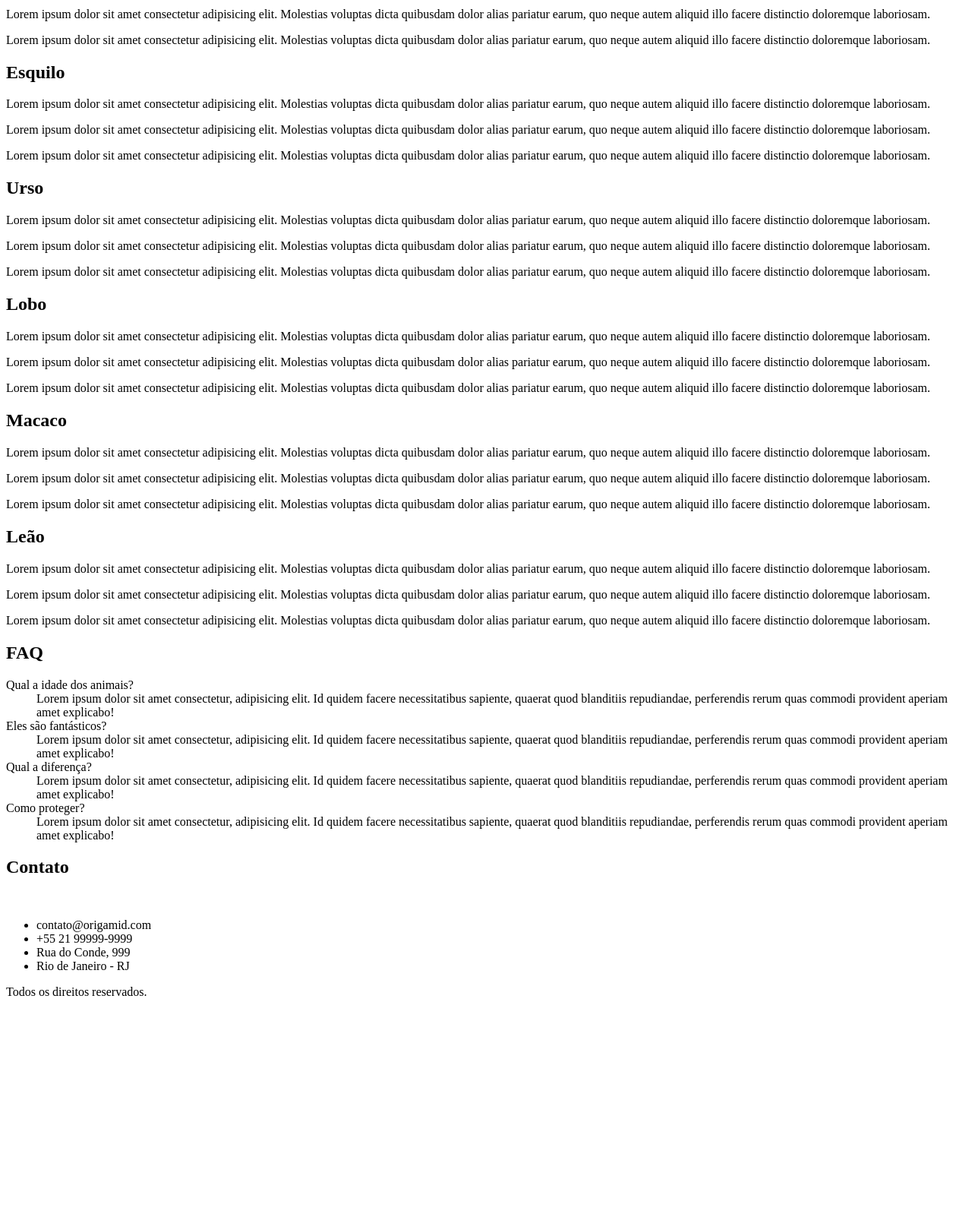
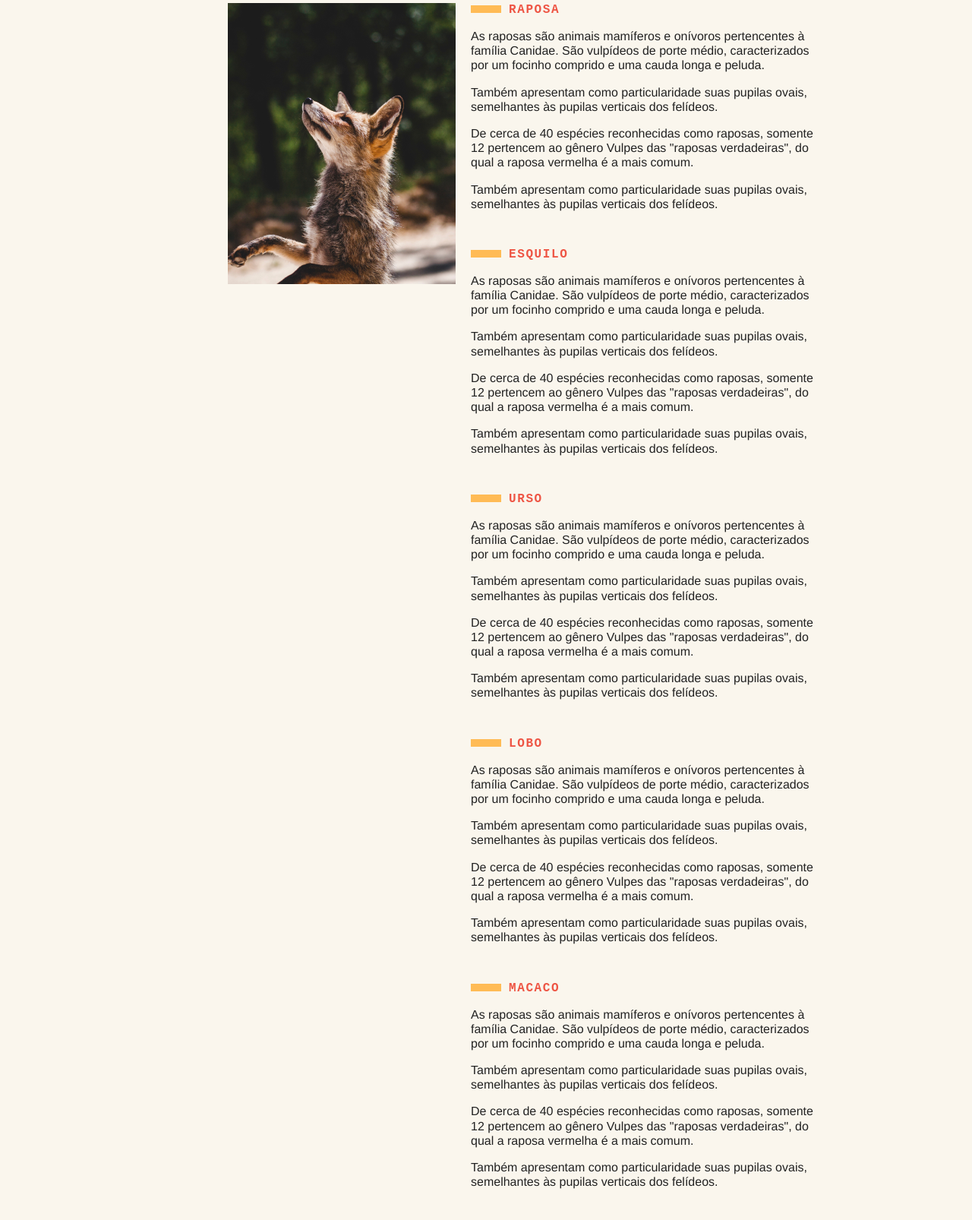
Before and after one commit to jrmaiafs/Animais-Fantasticos-2, a plain HTML site: page index.html in a window 1280 px wide. Shown: the part 354-1960 px from the top of the page at 76% size. Before the commit the page ends 1685 px from the top, so only its background shows below. Drawn offline with Linux system fonts and the light colour scheme.

Commit message:
add css styles to the project

```diff
--- a/css/style.css
+++ b/css/style.css
@@ -0,0 +1,220 @@
+body,
+h1,
+h2,
+ul,
+li,
+p,
+dd,
+dt,
+dl {
+  margin: 0px;
+  padding: 0px;
+}
+
+img {
+  display: block;
+  max-width: 100%;
+}
+
+ul {
+  list-style: none;
+}
+
+body {
+  background: #faf6ed;
+  color: #222;
+  -webkit-font-smoothing: antialiased;
+  display: grid;
+  grid-template-columns: 1fr 120px minmax(300px, 800px) 1fr;
+}
+
+.menu {
+  grid-column: 3 / 5;
+  margin-top: 2rem;
+  margin-bottom: 2rem;
+  background: #fb5;
+}
+
+.menu ul {
+  display: flex;
+  flex-wrap: wrap;
+  padding: 10px;
+}
+
+.menu li a {
+  display: block;
+  padding: 10px;
+  margin-right: 10px;
+  color: #222;
+  text-decoration: none;
+  font-family: "IBM Plex Mono", monospace;
+  font-weight: bold;
+  text-transform: uppercase;
+  font-size: 0.875rem;
+  letter-spacing: 0.1em;
+}
+
+.grid-section {
+  grid-column: 2 / 4;
+  width: 100%;
+  box-sizing: border-box;
+  padding: 10px;
+  display: grid;
+  grid-template-columns: 90px 300px 1fr;
+  grid-gap: 20px;
+  margin-bottom: 4rem;
+}
+
+.titulo {
+  font-family: "Playfair Display SC", georgia;
+  font-size: 6rem;
+  line-height: 1;
+  font-weight: 400;
+  margin-bottom: 1rem;
+  grid-column: 1 / 4;
+}
+
+.animais h2 {
+  font-family: "IBM Plex Mono", monospace;
+  font-size: 1rem;
+  text-transform: uppercase;
+  letter-spacing: 0.1em;
+  margin-bottom: 1rem;
+  color: #e54;
+}
+
+.animais h2::before {
+  content: "";
+  display: inline-block;
+  width: 40px;
+  height: 10px;
+  margin-right: 10px;
+  background: #fb5;
+}
+
+.animais p {
+  font-family: Helvetica, Arial;
+  line-height: 1.2;
+  margin-bottom: 1rem;
+}
+
+.animais-lista {
+  height: 370px;
+  overflow-y: scroll;
+  grid-column: 2;
+}
+
+.animais-lista::-webkit-scrollbar {
+  width: 18px;
+}
+
+.animais-lista::-webkit-scrollbar-thumb {
+  background: #fb5;
+  border-left: 4px solid #faf6ed;
+  border-right: 4px solid #faf6ed;
+}
+
+.animais-lista::-webkit-scrollbar-track {
+  background: #faf6ed;
+}
+
+.animais-descricao {
+  grid-column: 3;
+}
+
+.animais-descricao section {
+  margin-bottom: 3rem;
+}
+
+.faq-lista {
+  grid-column: 2 / 4;
+}
+
+.faq-lista dt {
+  font-family: "IBM Plex Mono", monospace;
+  font-weight: bold;
+  margin-top: 2rem;
+  margin-bottom: 0.5rem;
+  color: #e54;
+}
+
+.faq-lista dt::before {
+  content: "";
+  display: inline-block;
+  width: 20px;
+  height: 10px;
+  margin-right: 10px;
+  background: #fb5;
+}
+
+.faq-lista dd {
+  font-family: Helvetica, Arial;
+  margin-bottom: 0.5rem;
+  margin-left: 30px;
+}
+
+.mapa {
+  grid-column: 2;
+}
+
+.dados {
+  grid-column: 3;
+}
+
+.dados li {
+  margin-bottom: 1rem;
+  font-family: Helvetica, Arial;
+}
+
+.dados li::before {
+  content: "";
+  display: inline-block;
+  width: 20px;
+  height: 10px;
+  margin-right: 10px;
+  background: #fb5;
+}
+
+.copy {
+  grid-column: 3/5;
+  margin-bottom: 2rem;
+  background: #fb5;
+}
+
+.copy p {
+  padding: 20px;
+  font-family: "IBM Plex Mono", monospace;
+  font-weight: bold;
+}
+
+@media (max-width: 700px) {
+  body {
+    grid-template-columns: 1fr;
+  }
+  .menu,
+  .grid-section,
+  .copy {
+    grid-column: 1;
+  }
+  .grid-section {
+    grid-template-columns: 100px 1fr;
+    grid-gap: 10px;
+  }
+  .animais-lista {
+    grid-column: 1;
+  }
+  .faq-lista,
+  .dados,
+  .mapa {
+    grid-column: 1 / 3;
+  }
+  .grid-section h1 {
+    font-size: 3rem;
+  }
+  .menu {
+    margin-top: 0px;
+  }
+  .copy {
+    margin-bottom: 0px;
+  }
+}
--- a/index.html
+++ b/index.html
@@ -1,111 +1,223 @@
 <!DOCTYPE html>
-<html lang="en">
+<html lang="pt-BR">
   <head>
-    <meta charset="UTF-8" />
+    <meta charset="utf-8" />
     <meta http-equiv="X-UA-Compatible" content="IE=edge" />
-    <meta name="viewport" content="width=device-width, initial-scale=1.0" />
-    <title>Document</title>
+    <title>Animais Fantásticos</title>
+    <meta name="viewport" content="width=device-width, initial-scale=1" />
+    <link
+      href="https://fonts.googleapis.com/css?family=Playfair+Display+SC"
+      rel="stylesheet"
+    />
+    <link rel="stylesheet" type="text/css" href="css/style.css" />
   </head>
   <body>
-    <nav>
+    <nav class="menu">
       <ul>
         <li><a href="#animais">Animais</a></li>
         <li><a href="#faq">Faq</a></li>
         <li><a href="#contato">Contato</a></li>
-        <li><a href="#https://www.origamid.com/">Dev →</a></li>
+        <li><a href="https://www.origamid.com/">Dev →</a></li>
       </ul>
     </nav>
     <section class="grid-section animais" id="animais">
       <h1 class="titulo">Animais Fantásticos</h1>
-      <ul>
+      <ul class="animais-lista">
         <li>
-          <img src="img/imagem1.jpg" alt="" />
+          <img src="img/imagem1.jpg" />
         </li>
         <li>
-          <img src="img/imagem2.jpg" alt="" />
+          <img src="img/imagem2.jpg" />
         </li>
         <li>
-          <img src="img/imagem3.jpg" alt="" />
+          <img src="img/imagem3.jpg" />
         </li>
         <li>
-          <img src="img/imagem4.jpg" alt="" />
+          <img src="img/imagem4.jpg" />
         </li>
         <li>
-          <img src="img/imagem5.jpg" alt="" />
+          <img src="img/imagem5.jpg" />
         </li>
         <li>
-          <img src="img/imagem6.jpg" alt="" />
+          <img src="img/imagem6.jpg" />
         </li>
       </ul>
       <div class="animais-descricao">
         <section>
           <h2>Raposa</h2>
-              <p>Lorem ipsum dolor sit amet consectetur adipisicing elit. Molestias voluptas dicta quibusdam dolor alias pariatur earum, quo neque autem aliquid illo facere distinctio doloremque laboriosam.</p>
-              <p>Lorem ipsum dolor sit amet consectetur adipisicing elit. Molestias voluptas dicta quibusdam dolor alias pariatur earum, quo neque autem aliquid illo facere distinctio doloremque laboriosam.</p><p>Lorem ipsum dolor sit amet consectetur adipisicing elit. Molestias voluptas dicta quibusdam dolor alias pariatur earum, quo neque autem aliquid illo facere distinctio doloremque laboriosam.</p>
+          <p>
+            As raposas são animais mamíferos e onívoros pertencentes à família
+            Canidae. São vulpídeos de porte médio, caracterizados por um focinho
+            comprido e uma cauda longa e peluda.
+          </p>
+          <p>
+            Também apresentam como particularidade suas pupilas ovais,
+            semelhantes às pupilas verticais dos felídeos.
+          </p>
+          <p>
+            De cerca de 40 espécies reconhecidas como raposas, somente 12
+            pertencem ao gênero Vulpes das "raposas verdadeiras", do qual a
+            raposa vermelha é a mais comum.
+          </p>
+          <p>
+            Também apresentam como particularidade suas pupilas ovais,
+            semelhantes às pupilas verticais dos felídeos.
+          </p>
         </section>
+
         <section>
           <h2>Esquilo</h2>
-            <p>Lorem ipsum dolor sit amet consectetur adipisicing elit. Molestias voluptas dicta quibusdam dolor alias pariatur earum, quo neque autem aliquid illo facere distinctio doloremque laboriosam.</p>
-            <p>Lorem ipsum dolor sit amet consectetur adipisicing elit. Molestias voluptas dicta quibusdam dolor alias pariatur earum, quo neque autem aliquid illo facere distinctio doloremque laboriosam.</p><p>Lorem ipsum dolor sit amet consectetur adipisicing elit. Molestias voluptas dicta quibusdam dolor alias pariatur earum, quo neque autem aliquid illo facere distinctio doloremque laboriosam.</p>
+          <p>
+            As raposas são animais mamíferos e onívoros pertencentes à família
+            Canidae. São vulpídeos de porte médio, caracterizados por um focinho
+            comprido e uma cauda longa e peluda.
+          </p>
+          <p>
+            Também apresentam como particularidade suas pupilas ovais,
+            semelhantes às pupilas verticais dos felídeos.
+          </p>
+          <p>
+            De cerca de 40 espécies reconhecidas como raposas, somente 12
+            pertencem ao gênero Vulpes das "raposas verdadeiras", do qual a
+            raposa vermelha é a mais comum.
+          </p>
+          <p>
+            Também apresentam como particularidade suas pupilas ovais,
+            semelhantes às pupilas verticais dos felídeos.
+          </p>
         </section>
         <section>
           <h2>Urso</h2>
-            <p>Lorem ipsum dolor sit amet consectetur adipisicing elit. Molestias voluptas dicta quibusdam dolor alias pariatur earum, quo neque autem aliquid illo facere distinctio doloremque laboriosam.</p>
-            <p>Lorem ipsum dolor sit amet consectetur adipisicing elit. Molestias voluptas dicta quibusdam dolor alias pariatur earum, quo neque autem aliquid illo facere distinctio doloremque laboriosam.</p><p>Lorem ipsum dolor sit amet consectetur adipisicing elit. Molestias voluptas dicta quibusdam dolor alias pariatur earum, quo neque autem aliquid illo facere distinctio doloremque laboriosam.</p>
+          <p>
+            As raposas são animais mamíferos e onívoros pertencentes à família
+            Canidae. São vulpídeos de porte médio, caracterizados por um focinho
+            comprido e uma cauda longa e peluda.
+          </p>
+          <p>
+            Também apresentam como particularidade suas pupilas ovais,
+            semelhantes às pupilas verticais dos felídeos.
+          </p>
+          <p>
+            De cerca de 40 espécies reconhecidas como raposas, somente 12
+            pertencem ao gênero Vulpes das "raposas verdadeiras", do qual a
+            raposa vermelha é a mais comum.
+          </p>
+          <p>
+            Também apresentam como particularidade suas pupilas ovais,
+            semelhantes às pupilas verticais dos felídeos.
+          </p>
         </section>
         <section>
           <h2>Lobo</h2>
-            <p>Lorem ipsum dolor sit amet consectetur adipisicing elit. Molestias voluptas dicta quibusdam dolor alias pariatur earum, quo neque autem aliquid illo facere distinctio doloremque laboriosam.</p>
-            <p>Lorem ipsum dolor sit amet consectetur adipisicing elit. Molestias voluptas dicta quibusdam dolor alias pariatur earum, quo neque autem aliquid illo facere distinctio doloremque laboriosam.</p><p>Lorem ipsum dolor sit amet consectetur adipisicing elit. Molestias voluptas dicta quibusdam dolor alias pariatur earum, quo neque autem aliquid illo facere distinctio doloremque laboriosam.</p>
+          <p>
+            As raposas são animais mamíferos e onívoros pertencentes à família
+            Canidae. São vulpídeos de porte médio, caracterizados por um focinho
+            comprido e uma cauda longa e peluda.
+          </p>
+          <p>
+            Também apresentam como particularidade suas pupilas ovais,
+            semelhantes às pupilas verticais dos felídeos.
+          </p>
+          <p>
+            De cerca de 40 espécies reconhecidas como raposas, somente 12
+            pertencem ao gênero Vulpes das "raposas verdadeiras", do qual a
+            raposa vermelha é a mais comum.
+          </p>
+          <p>
+            Também apresentam como particularidade suas pupilas ovais,
+            semelhantes às pupilas verticais dos felídeos.
+          </p>
         </section>
         <section>
           <h2>Macaco</h2>
-            <p>Lorem ipsum dolor sit amet consectetur adipisicing elit. Molestias voluptas dicta quibusdam dolor alias pariatur earum, quo neque autem aliquid illo facere distinctio doloremque laboriosam.</p>
-            <p>Lorem ipsum dolor sit amet consectetur adipisicing elit. Molestias voluptas dicta quibusdam dolor alias pariatur earum, quo neque autem aliquid illo facere distinctio doloremque laboriosam.</p><p>Lorem ipsum dolor sit amet consectetur adipisicing elit. Molestias voluptas dicta quibusdam dolor alias pariatur earum, quo neque autem aliquid illo facere distinctio doloremque laboriosam.</p>
+          <p>
+            As raposas são animais mamíferos e onívoros pertencentes à família
+            Canidae. São vulpídeos de porte médio, caracterizados por um focinho
+            comprido e uma cauda longa e peluda.
+          </p>
+          <p>
+            Também apresentam como particularidade suas pupilas ovais,
+            semelhantes às pupilas verticais dos felídeos.
+          </p>
+          <p>
+            De cerca de 40 espécies reconhecidas como raposas, somente 12
+            pertencem ao gênero Vulpes das "raposas verdadeiras", do qual a
+            raposa vermelha é a mais comum.
+          </p>
+          <p>
+            Também apresentam como particularidade suas pupilas ovais,
+            semelhantes às pupilas verticais dos felídeos.
+          </p>
         </section>
         <section>
           <h2>Leão</h2>
-            <p>Lorem ipsum dolor sit amet consectetur adipisicing elit. Molestias voluptas dicta quibusdam dolor alias pariatur earum, quo neque autem aliquid illo facere distinctio doloremque laboriosam.</p>
-            <p>Lorem ipsum dolor sit amet consectetur adipisicing elit. Molestias voluptas dicta quibusdam dolor alias pariatur earum, quo neque autem aliquid illo facere distinctio doloremque laboriosam.</p><p>Lorem ipsum dolor sit amet consectetur adipisicing elit. Molestias voluptas dicta quibusdam dolor alias pariatur earum, quo neque autem aliquid illo facere distinctio doloremque laboriosam.</p>
+          <p>
+            As raposas são animais mamíferos e onívoros pertencentes à família
+            Canidae. São vulpídeos de porte médio, caracterizados por um focinho
+            comprido e uma cauda longa e peluda.
+          </p>
+          <p>
+            Também apresentam como particularidade suas pupilas ovais,
+            semelhantes às pupilas verticais dos felídeos.
+          </p>
+          <p>
+            De cerca de 40 espécies reconhecidas como raposas, somente 12
+            pertencem ao gênero Vulpes das "raposas verdadeiras", do qual a
+            raposa vermelha é a mais comum.
+          </p>
+          <p>
+            Também apresentam como particularidade suas pupilas ovais,
+            semelhantes às pupilas verticais dos felídeos.
+          </p>
         </section>
       </div>
     </section>
+
     <section class="grid-section faq" id="faq">
-        <h1>FAQ</h1>
-        <dl>
-            <dt>
-                Qual a idade dos animais?
-            </dt>
-            <dd>Lorem ipsum dolor sit amet consectetur, adipisicing elit. Id quidem facere necessitatibus sapiente, quaerat quod blanditiis repudiandae, perferendis rerum quas commodi provident aperiam amet explicabo!</dd>
-            <dt>
-                Eles são fantásticos?
-            </dt>
-            <dd>Lorem ipsum dolor sit amet consectetur, adipisicing elit. Id quidem facere necessitatibus sapiente, quaerat quod blanditiis repudiandae, perferendis rerum quas commodi provident aperiam amet explicabo!</dd>
-            <dt>
-                Qual a diferença?
-            </dt>
-            <dd>Lorem ipsum dolor sit amet consectetur, adipisicing elit. Id quidem facere necessitatibus sapiente, quaerat quod blanditiis repudiandae, perferendis rerum quas commodi provident aperiam amet explicabo!</dd>
-            <dt>
-                Como proteger?
-            </dt>
-            <dd>Lorem ipsum dolor sit amet consectetur, adipisicing elit. Id quidem facere necessitatibus sapiente, quaerat quod blanditiis repudiandae, perferendis rerum quas commodi provident aperiam amet explicabo!</dd>
+      <h1 class="titulo">FAQ</h1>
+      <dl class="faq-lista">
+        <dt>Qual a idade dos animais?</dt>
+        <dd>
+          As raposas são animais mamíferos e onívoros pertencentes à família
+          Canidae. São vulpídeos de porte médio, caracterizados por um focinho
+          comprido e uma cauda longa e peluda.
+        </dd>
+        <dt>Eles são fantásticos?</dt>
+        <dd>
+          Também apresentam como particularidade suas pupilas ovais, semelhantes
+          às pupilas verticais dos felídeos.
+        </dd>
+        <dt>Qual a diferença?</dt>
+        <dd>
+          As raposas são animais mamíferos e onívoros pertencentes à família
+          Canidae. São vulpídeos de porte médio, caracterizados por um focinho
+          comprido e uma cauda longa e peluda.
+        </dd>
+        <dt>Como proteger?</dt>
+        <dd>
+          Também apresentam como particularidade suas pupilas ovais, semelhantes
+          às pupilas verticais dos felídeos.
+        </dd>
       </dl>
     </section>
+
     <section class="grid-section contato" id="contato">
-        <h1>Contato</h1>
+      <h1 class="titulo">Contato</h1>
       <div class="mapa">
-            <img src="img/mapa.png" alt="">
+        <img src="img/mapa.png" />
       </div>
-        <ul class="dado">
+      <ul class="dados">
         <li>contato@origamid.com</li>
-            <li>+55 21 99999-9999</li>
-            <li>Rua do Conde, 999</li>
+        <li>+55 (21) 9999-9999</li>
+        <li>Rua do Conde, nº 21</li>
         <li>Rio de Janeiro - RJ</li>
       </ul>
     </section>
-    <footer class="footer">
+
+    <footer class="copy">
       <p>Todos os direitos reservados.</p>
     </footer>
-    <script src="./script.js"></script>
+
+    <script src="script.js"></script>
   </body>
 </html>
```
Also changed, not shown: img/imagem1.jpg (added), img/imagem2.jpg (added), img/imagem3.jpg (added), img/imagem4.jpg (added), img/imagem5.jpg (added), img/imagem6.jpg (added), img/mapa.png (added). Lines whose indentation alone changed are shown as unchanged.
